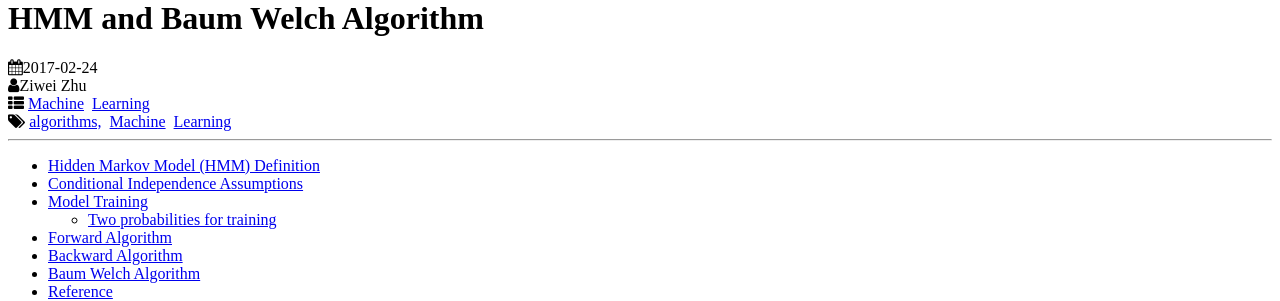
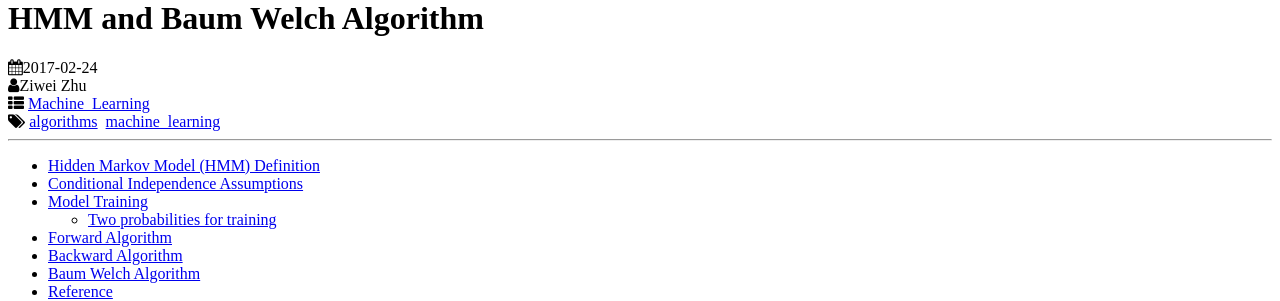
Before and after one commit to Zziwei/Zziwei.github.io, a Jekyll site: the page built from _posts/2017-02-24-HMM-and-Baum-Welch-Algorithm.md, in a window 1280 px wide and 900 px high. Shown: the part 174-475 px from the top of the window. Built offline with Jekyll 4.4.1, drawn with Linux system fonts in a browser that asks for light colours; comment, search, counter and statistics services are not loaded; a style sheet for code colours, icons or effects is not loaded; part of the change alters nothing that is shown; some of the changed text lies outside the part shown.

```diff
--- a/_posts/2017-02-24-HMM-and-Baum-Welch-Algorithm.md
+++ b/_posts/2017-02-24-HMM-and-Baum-Welch-Algorithm.md
@@ -1,8 +1,8 @@
 ---
 layout: post
 title:  "HMM and Baum Welch Algorithm"
-categories: Machine Learning
-tags:  algorithms, Machine Learning
+categories: Machine_Learning
+tags:  algorithms machine_learning
 author: Ziwei Zhu
 ---
 
@@ -29,10 +29,10 @@ Therefore, we can describe a HMM by: λ = (A,B,π ).
 
 
 ## Conditional Independence Assumptions
-![](https://github.com/Zziwei/Zziwei.github.io/blob/master/_resources/2017-02-24-HMM-and-Baum-Welch-Algorithm/conditional%20independence%20assumptions.PNG)
+![]({{ site.url }}/resources/2017-02-24-HMM-and-Baum-Welch-Algorithm/conditional%20independence%20assumptions.PNG)
 
 ## Model Training
-![](https://github.com/Zziwei/Zziwei.github.io/blob/master/_resources/2017-02-24-HMM-and-Baum-Welch-Algorithm/model%20training%20objective%20formular.PNG)
+![]({{ site.url }}/resources/2017-02-24-HMM-and-Baum-Welch-Algorithm/model%20training%20objective%20formular.PNG)
 that is, find the HMM λ, that maximizes the probability of the observation sequence O.
 
 ### Two probabilities for training
@@ -47,16 +47,16 @@ Compute P(Qt = i, Qt+1 = j | O, λ) denoted as 𝜉𝑖𝑗(𝑡).
 Compute P(Qt = i, O1…t | λ), denoted as α𝑖(𝑡).
 The probability of seeing the partial sequence O1…Ot and the tth state Qt = i, given the model λ
 
-![](https://github.com/Zziwei/Zziwei.github.io/blob/master/_resources/2017-02-24-HMM-and-Baum-Welch-Algorithm/forward%20alg..PNG)
+![]({{ site.url }}/resources/2017-02-24-HMM-and-Baum-Welch-Algorithm/forward%20alg..PNG)
 
 ## Backward Algorithm
 Compute P(Ot + 1 … T | Qt = i, λ), Marked as 𝛽𝑖(𝑡).
 The probability of seeing the ending partial sequence Ot + 1…OT , given the tth state Qt = i and the model λ.
 
-![](https://github.com/Zziwei/Zziwei.github.io/blob/master/_resources/2017-02-24-HMM-and-Baum-Welch-Algorithm/backward%20alg..PNG)
+![]({{ site.url }}/resources/2017-02-24-HMM-and-Baum-Welch-Algorithm/backward%20alg..PNG)
 
 ## Baum Welch Algorithm
-![](https://github.com/Zziwei/Zziwei.github.io/blob/master/_resources/2017-02-24-HMM-and-Baum-Welch-Algorithm/baum%20welch%20alg..PNG)
+![]({{ site.url }}/resources/2017-02-24-HMM-and-Baum-Welch-Algorithm/baum%20welch%20alg..PNG)
 
 ## Reference
 
```
Also changed, not shown: resources/2017-02-24-HMM-and-Baum-Welch-Algorithm/backward alg..PNG (renamed from _resources/2017-02-24-HMM-and-Baum-Welch-Algorithm/backward alg..PNG), resources/2017-02-24-HMM-and-Baum-Welch-Algorithm/baum welch alg..PNG (renamed from _resources/2017-02-24-HMM-and-Baum-Welch-Algorithm/baum welch alg..PNG), resources/2017-02-24-HMM-and-Baum-Welch-Algorithm/conditional independence assumptions.PNG (renamed from _resources/2017-02-24-HMM-and-Baum-Welch-Algorithm/conditional independence assumptions.PNG), resources/2017-02-24-HMM-and-Baum-Welch-Algorithm/forward alg..PNG (renamed from _resources/2017-02-24-HMM-and-Baum-Welch-Algorithm/forward alg..PNG), resources/2017-02-24-HMM-and-Baum-Welch-Algorithm/model training objective formular.PNG (renamed from _resources/2017-02-24-HMM-and-Baum-Welch-Algorithm/model training objective formular.PNG).
